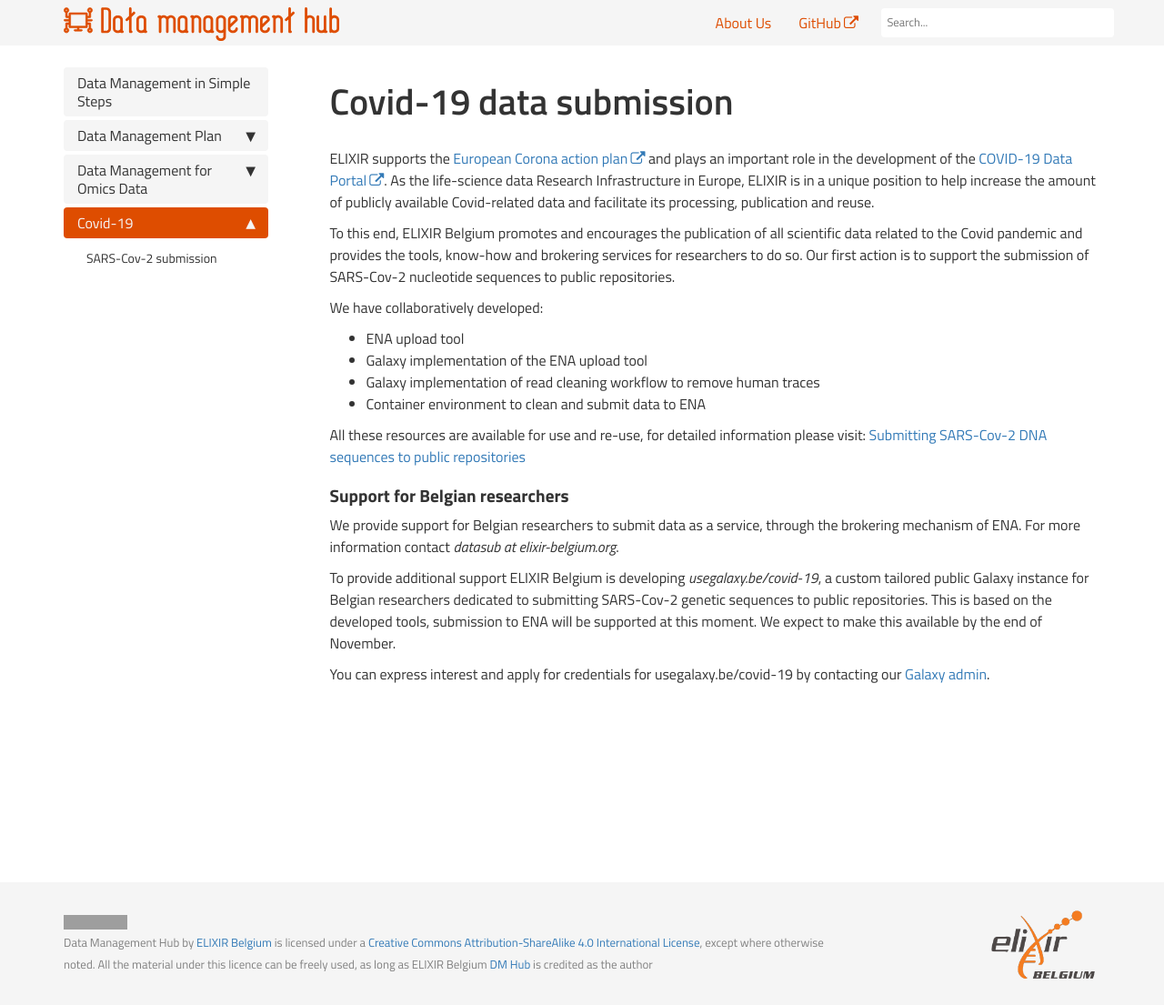
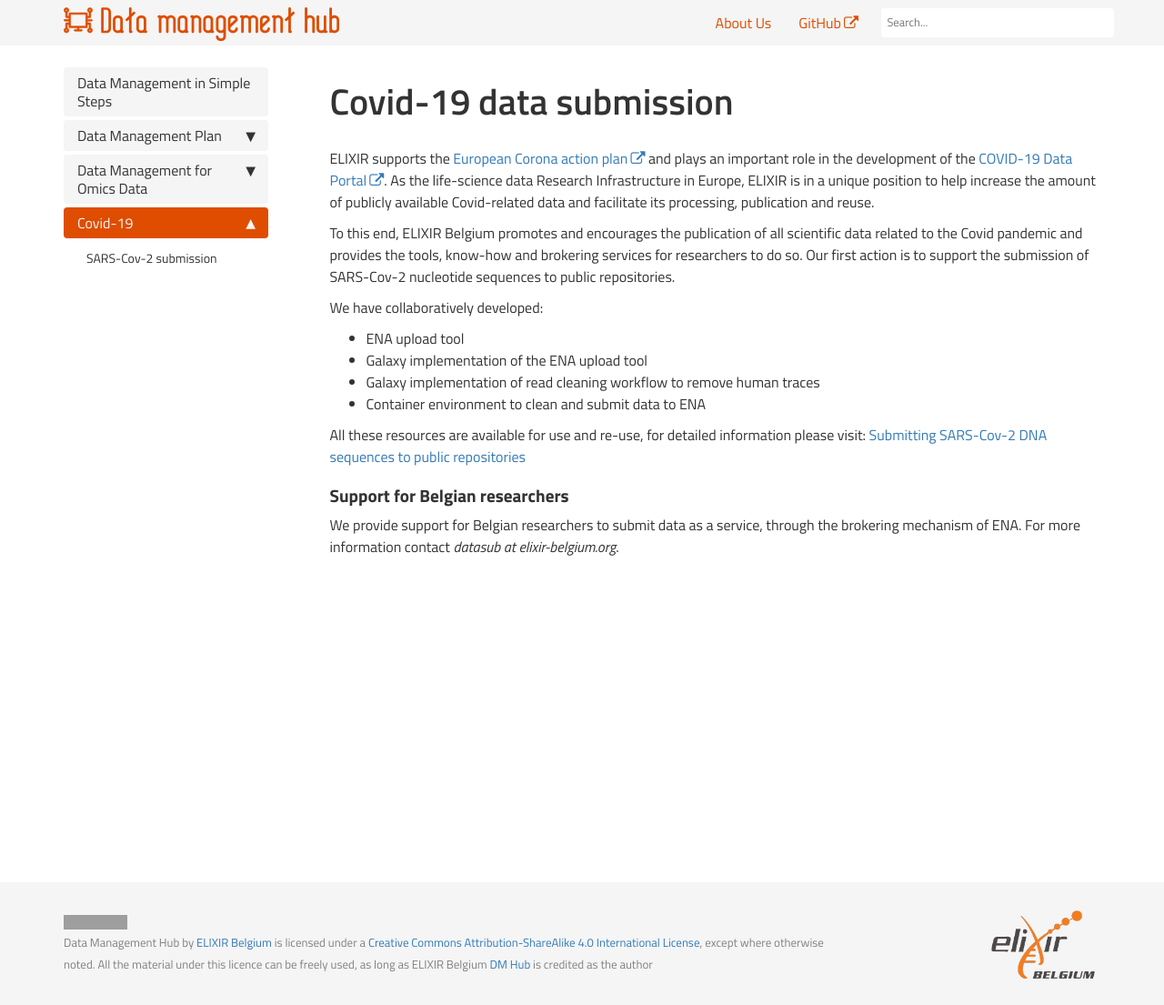
Before and after one commit to ELIXIR-Belgium/rdm-guide, a Jekyll site: the page built from pages/covid-19/index.md, in a window 1280 px wide. Shown: the whole page at 91% size. Built offline with Jekyll 4.4.1, drawn with Linux system fonts in a browser that asks for light colours; grey boxes are pictures that could not be loaded.

Commit message:
Update index.md
update outdated text

```diff
--- a/pages/covid-19/index.md
+++ b/pages/covid-19/index.md
@@ -22,7 +22,5 @@ All these resources are available for use and re-use, for detailed information p
 
 We provide support for Belgian researchers to submit data as a service, through the brokering mechanism of ENA. For more information contact *datasub at elixir-belgium.org*.
 
-To provide additional support ELIXIR Belgium is developing *usegalaxy.be/covid-19*, a custom tailored public Galaxy instance for Belgian researchers dedicated to submitting SARS-Cov-2 genetic sequences to public repositories. This is based on the developed tools, submission to ENA will be supported at this moment.
-We expect to make this available by the end of November.
-
-You can express interest and apply for credentials for usegalaxy.be/covid-19 by contacting our [Galaxy admin](mailto:galaxy@elixir-belgium.org).
+<!---To provide additional support ELIXIR Belgium is developing *usegalaxy.be/covid-19*, a custom tailored public Galaxy instance for Belgian researchers dedicated to submitting SARS-Cov-2 genetic sequences to public repositories.
+You can express interest and apply for credentials for usegalaxy.be/covid-19 by contacting our [Galaxy admin](mailto:galaxy@elixir-belgium.org).  --->
```
